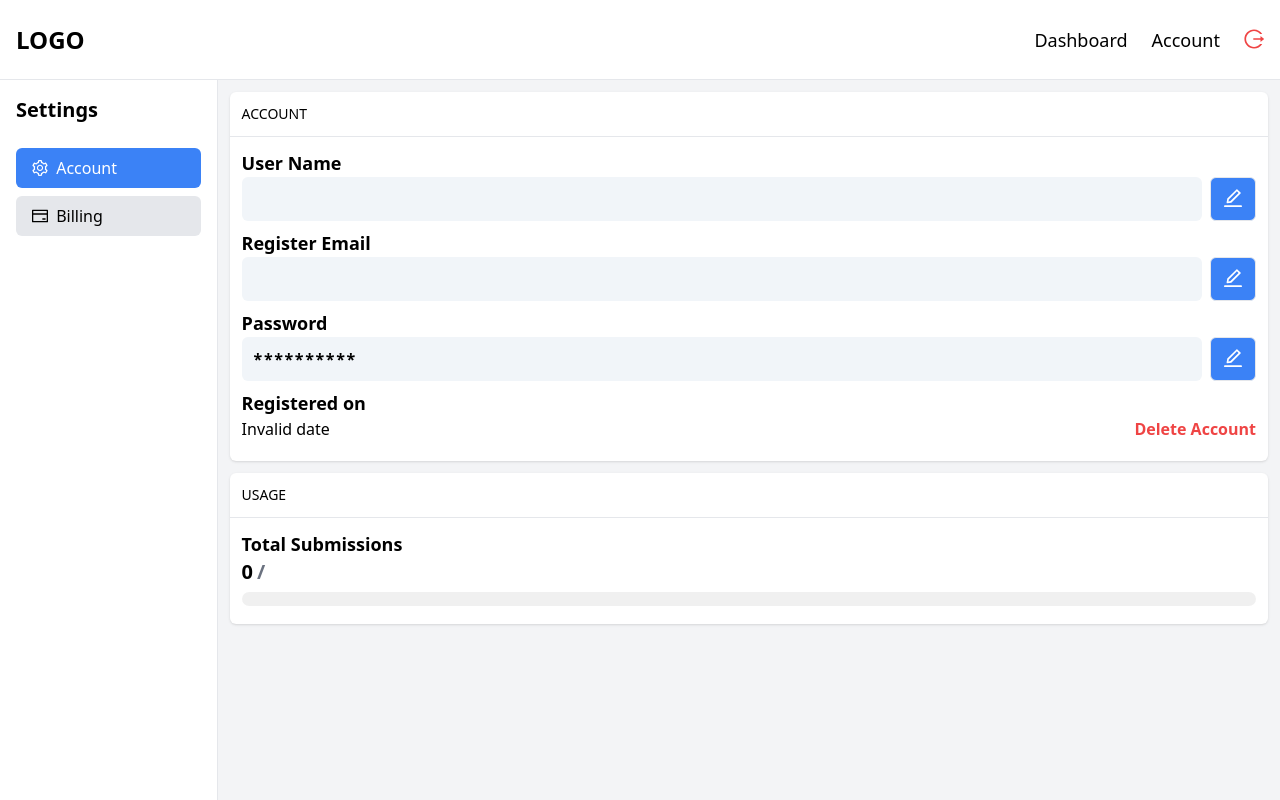
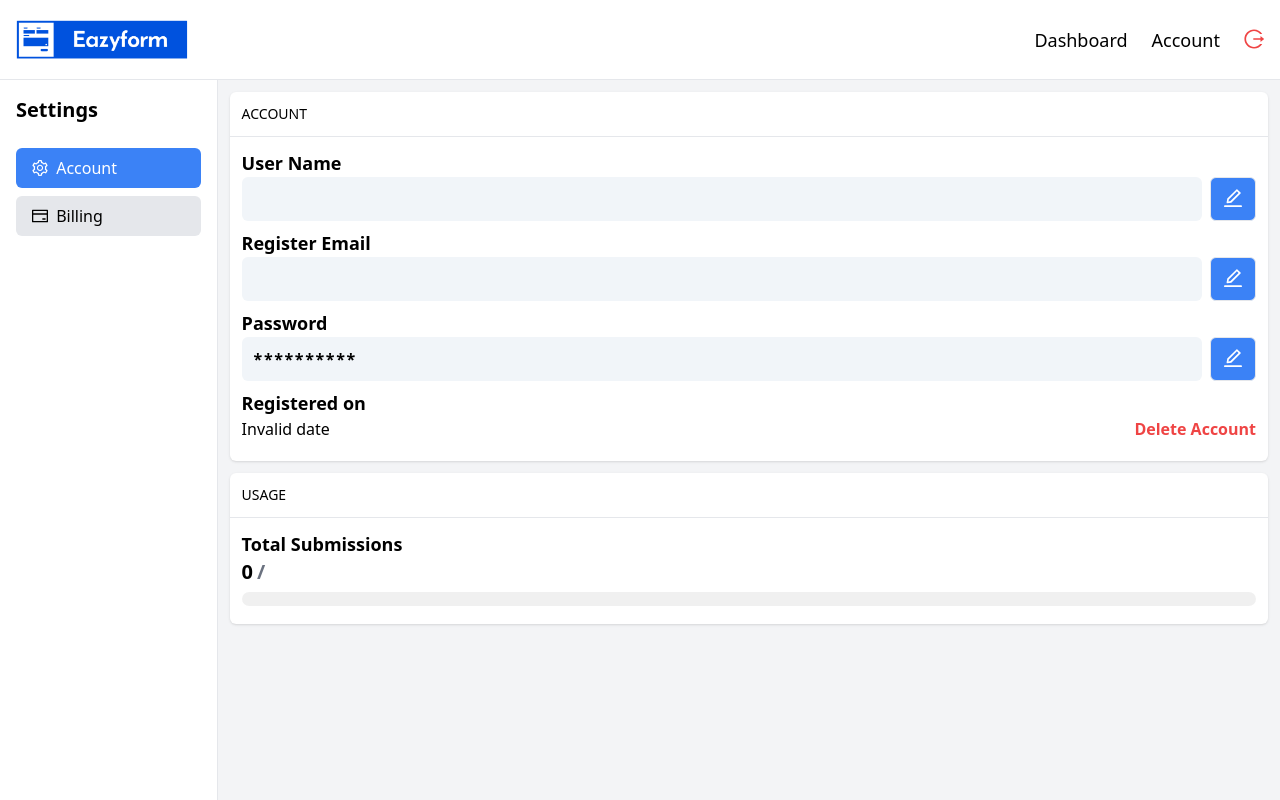
Before and after one commit to Abhiiix0/formspree_clone, a React (Create React App) app in the folder frontend/: page /account in a window 1280 px wide. Shown: the top 800 px of the page. Built offline with nearby package versions, Linux system fonts and the light colour scheme; no server answers; sample sign-in values are in the browser's storage.

Commit message:
add logo in dashboard

```diff
--- a/frontend/src/components/DashbaordHeader.jsx
+++ b/frontend/src/components/DashbaordHeader.jsx
@@ -4,7 +4,7 @@ import { Link, useNavigate } from "react-router-dom";
 import { getUserData } from "../Service/Api";
 import { useAppContext } from "../context/AppContext";
 import { Drawer } from "antd";
-
+import eazyformlogo from "../assets/eazyform.png";
 const DashbaordHeader = () => {
   const navigate = useNavigate();
   const { setSelectedForm, setUser } = useAppContext();
@@ -32,7 +32,18 @@ const DashbaordHeader = () => {
   return (
     <div className=" h-[70px] sm:h-20 bg-white w-full">
       <div className=" flex justify-between border-b h-full items-center px-4">
-        <p className=" cursor-pointer font-bold text-2xl">LOGO</p>
+        <p className=" cursor-pointer font-bold text-2xl">
+          <Link
+            to="/"
+            className=" w-full cursor-pointer font-bold text-lg md:text-2xl text-white"
+          >
+            <img
+              src={eazyformlogo}
+              className=" h-7 md:h-10 bg-transparent rounded-sm object-contain"
+              alt="EazyForm Logo"
+            />
+          </Link>
+        </p>
         <div className="hidden sm:flex gap-6 items-center  justify-center">
           <Link
             onClick={() => {
@@ -59,7 +70,24 @@ const DashbaordHeader = () => {
           className=" cursor-pointer text-2xl sm:hidden"
         />
       </div>
-      <Drawer title="Logo" onClose={onClose} open={menu}>
+      <Drawer
+        title={
+          <div className=" flex w-full  justify-end">
+            <Link
+              to="/"
+              className=" cursor-pointer font-bold text-lg md:text-2xl text-white"
+            >
+              <img
+                src={eazyformlogo}
+                className=" h-7 md:h-10 bg-transparent rounded-sm object-contain"
+                alt="EazyForm Logo"
+              />
+            </Link>
+          </div>
+        }
+        onClose={onClose}
+        open={menu}
+      >
         <div className=" flex flex-col gap-3 justify-between h-full ">
           <div className=" flex flex-col gap-3">
             <Link
--- a/frontend/src/components/FromNotSelect.jsx
+++ b/frontend/src/components/FromNotSelect.jsx
@@ -1,13 +1,15 @@
 import React from "react";
-
+import eazyformlogo from "../assets/eazyform.png";
 const FromNotSelect = () => {
   return (
     <div className="rounded-md bg-gradient-to-r bg-white m-3 h-[620px] w-[80vw] p-6 shadow">
       <div className="flex justify-center items-center h-full flex-col space-y-4 text-center">
         <h1 className="text-black text-3xl font-bold">WELCOME</h1>
-        <p className="text-black text-xl">Create a new Form to get started</p>
-        <div className="bg-white p-4 rounded-md shadow-md mt-4">
-          <p className="text-gray-700 font-medium">Welcome to Logo</p>
+        <p className="text-black text-xl font-medium">
+          Create a new Form to get started
+        </p>
+        <div className=" mt-4">
+          <img src={eazyformlogo} className=" h-20 opacity-30" alt="" />
         </div>
       </div>
     </div>
```
